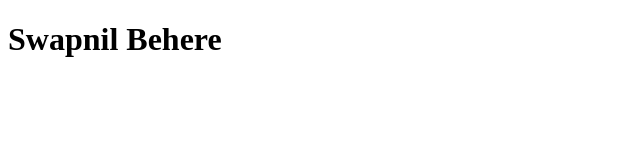
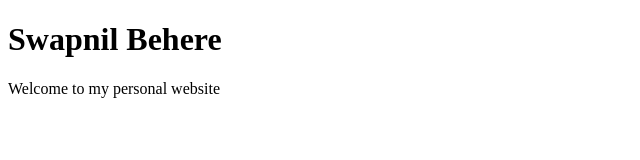
Before and after one commit to swapnilbehere/swapnilbehere.github.io, a plain HTML site: page index.html in a window 1280 px wide. Shown: the whole page, without its empty margins (0-640 px from the left). Drawn offline with Linux system fonts and the light colour scheme.

Commit message:
Initial Changes

```diff
--- a/index.html
+++ b/index.html
@@ -7,5 +7,6 @@
 </head>
 <body>
     <h1>Swapnil Behere</h1>
+    <p>Welcome to my personal website</p>
 </body>
 </html>
```
